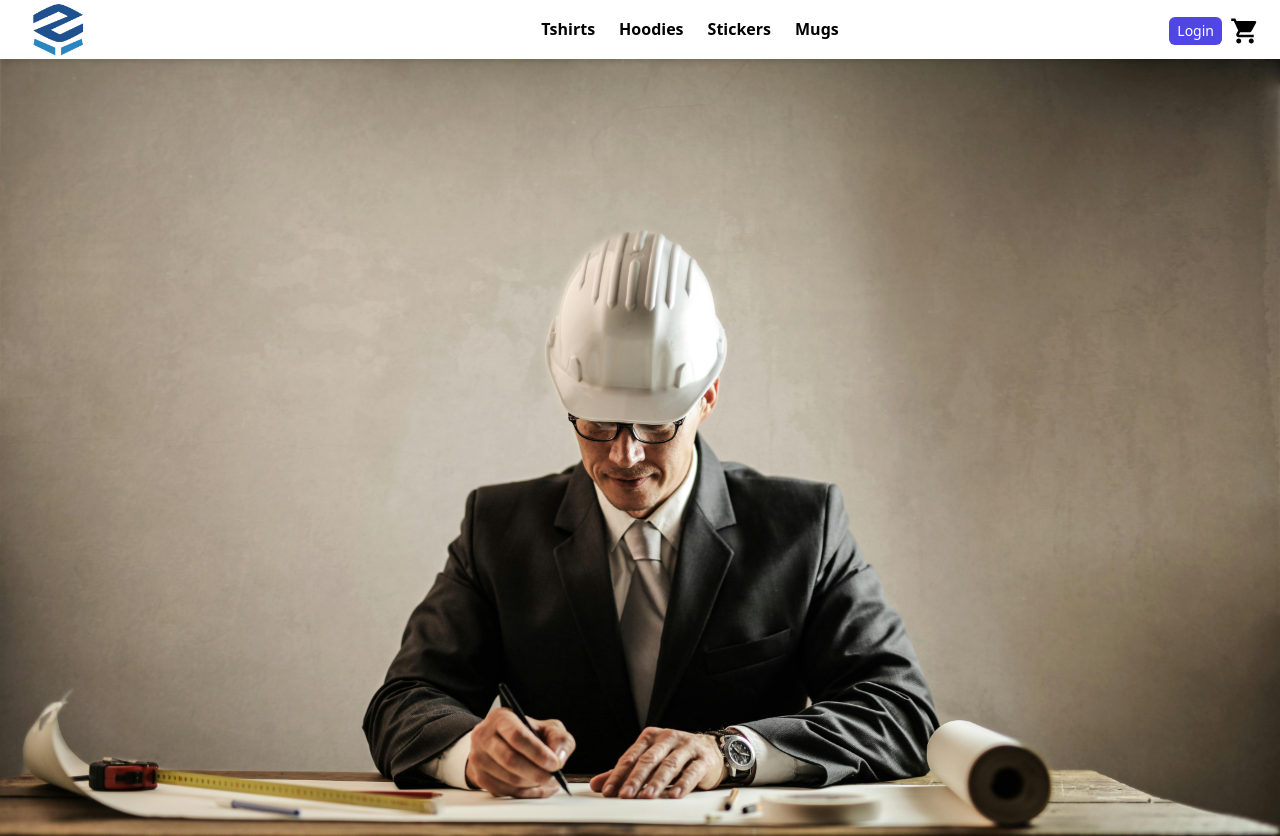
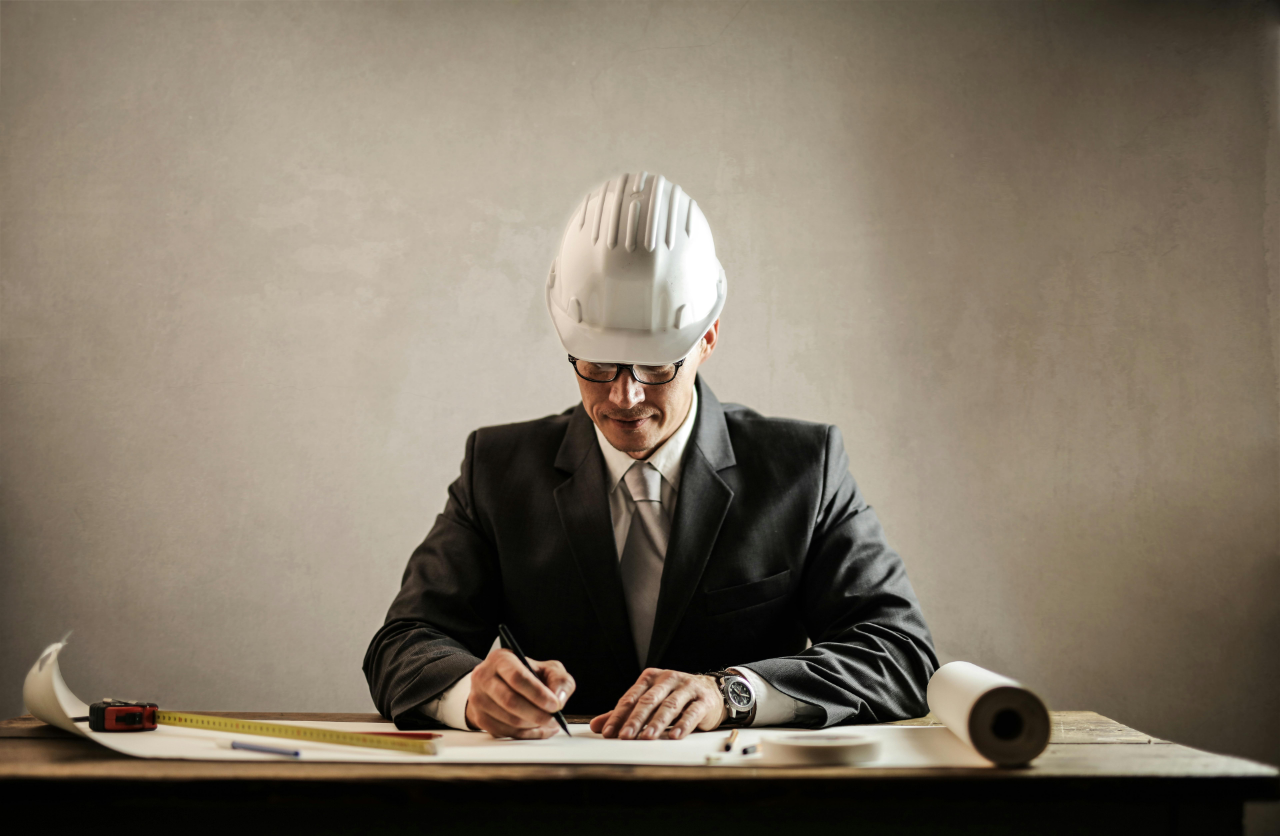
Before and after one commit to Harikrishnan14/NextWear-NextJS, a Next.js app: page / in a window 1280 px wide. Shown: the top 836 px of the page. Built offline with nearby package versions, Linux system fonts and the light colour scheme.

Commit message:
Fix: component re-render

```diff
--- a/pages/_app.js
+++ b/pages/_app.js
@@ -9,7 +9,7 @@ export default function App({ Component, pageProps }) {
   const [cart, setCart] = useState({})
   const [subTotal, setSubTotal] = useState(0)
   const [user, setUser] = useState({ value: null })
-  const [key, setKey] = useState(0)
+  const [key, setKey] = useState()
   const [progress, setProgress] = useState(0)
 
   const router = useRouter()
@@ -97,7 +97,7 @@ export default function App({ Component, pageProps }) {
       onLoaderFinished={() => setProgress(0)}
       waitingTime={400}
     />
-    <Navbar user={user} key={key} cart={cart} addToCart={addToCart} removeFromCart={removeFromCart} clearCart={clearCart} subTotal={subTotal} logout={logout} />
+    {key && <Navbar user={user} key={key} cart={cart} addToCart={addToCart} removeFromCart={removeFromCart} clearCart={clearCart} subTotal={subTotal} logout={logout} />}
     <Component cart={cart} addToCart={addToCart} removeFromCart={removeFromCart} buyNow={buyNow} clearCart={clearCart} subTotal={subTotal} {...pageProps} />
     <Footer />
   </>
```
